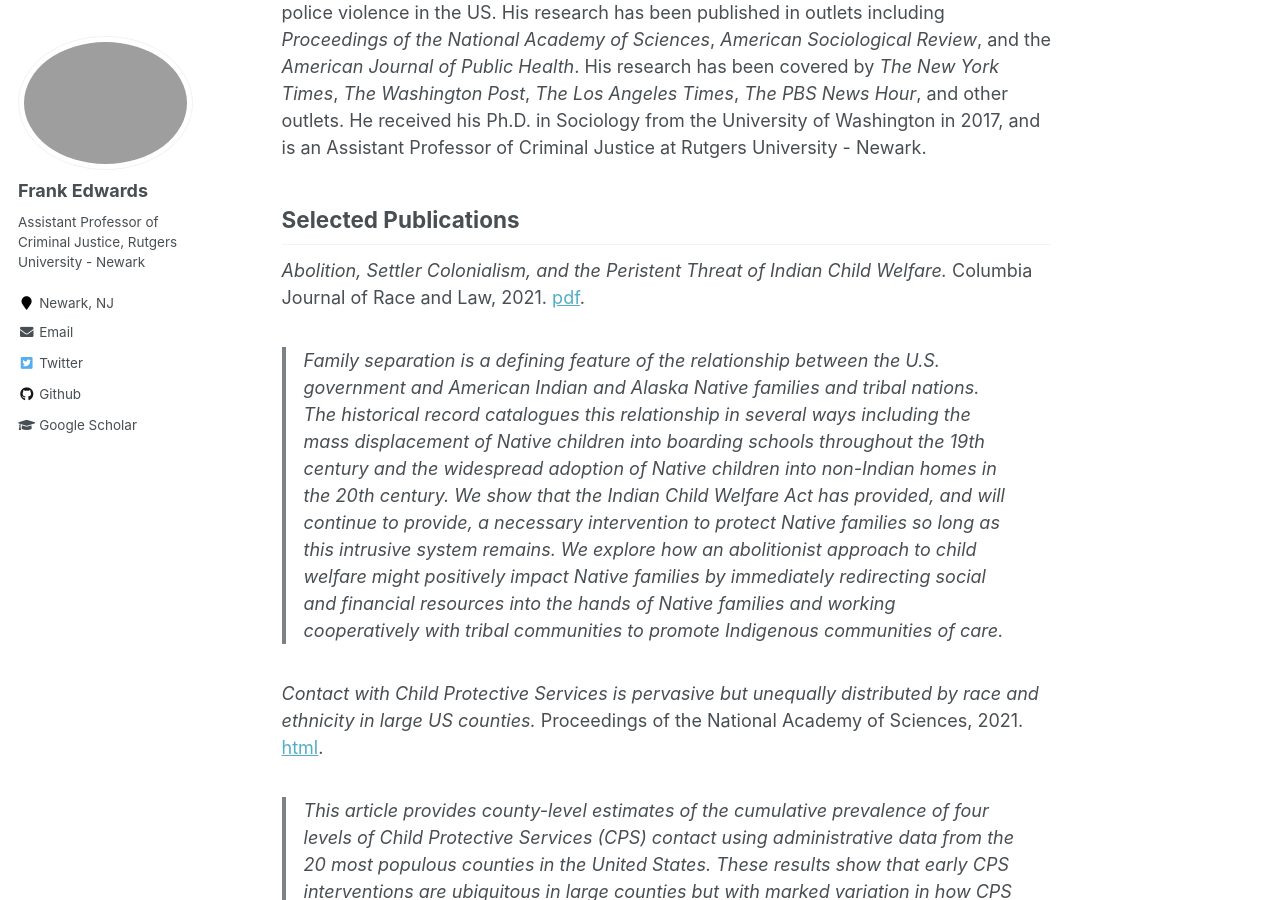
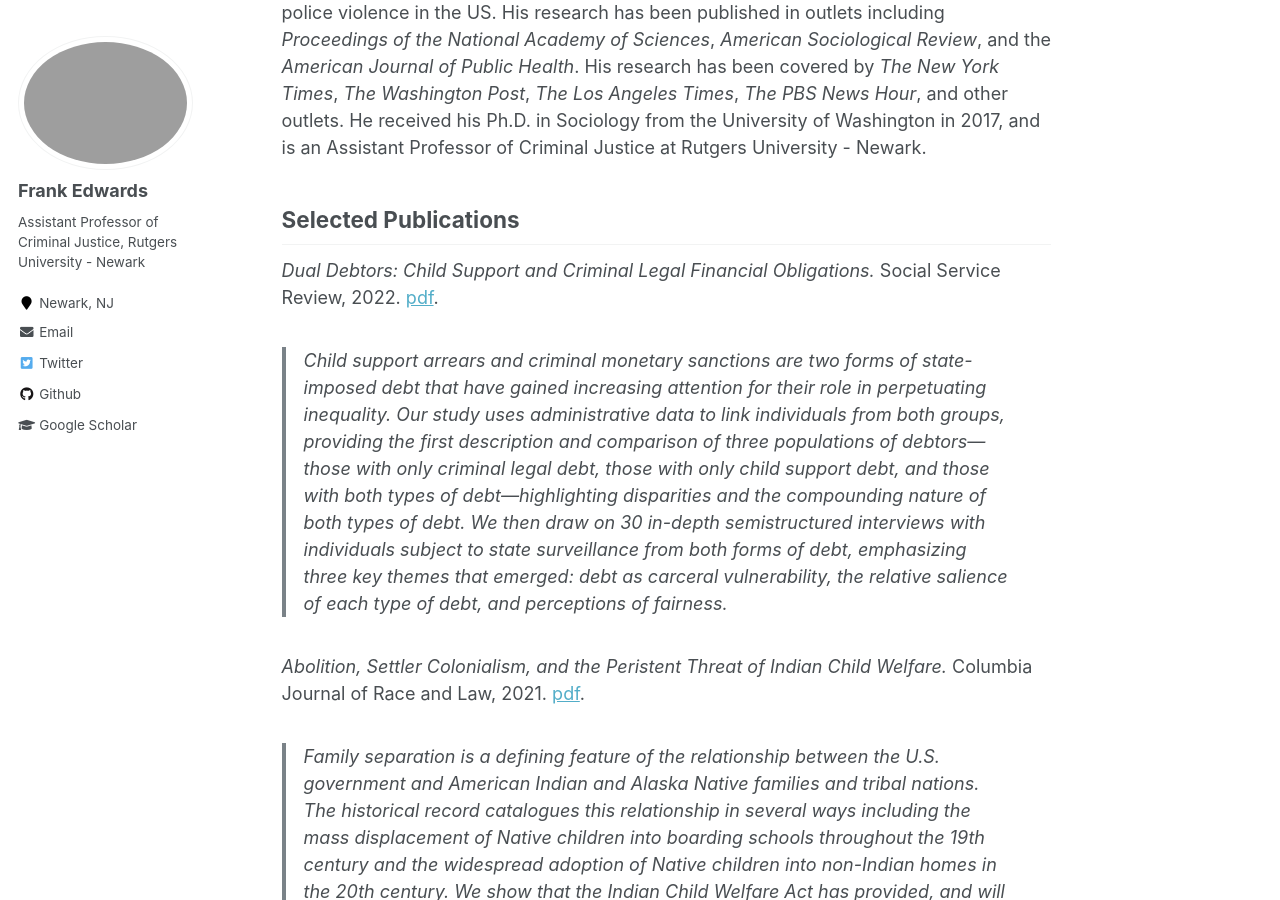
Before and after one commit to f-edwards/f-edwards.github.io, a Jekyll site: the page built from _pages/about.md, in a window 1280 px wide and 900 px high, scrolled down 349 px. Built offline with Jekyll 4.4.1, drawn with Linux system fonts in a browser that asks for light colours; comment, search, counter and statistics services are not loaded.

Commit message:
update pubs

```diff
--- a/_pages/about.md
+++ b/_pages/about.md
@@ -16,7 +16,11 @@ Frank Edwards is a sociologist broadly interested in social control, the welfare
 
 ## Selected Publications
 
-*Abolition, Settler Colonialism, and the Peristent Threat of Indian Child Welfare.* Columbia Journal of Race and Law, 2021. [pdf](https://journals.library.columbia.edu/index.php/cjrl/article/view/8744/4501).<!--  <span data-badge-popover="right" data-badge-type="2" data-doi="10.52214/cjrl.v11i3.8744" class="altmetric-embed" style ="display: inline-block"></span> -->
+*Dual Debtors: Child Support and Criminal Legal Financial Obligations.* Social Service Review, 2022. [pdf](https://drive.google.com/file/u/0/d/1E_vXTIjEt0CEZ4AedyYN2r-hZ-nPNiZq/view). <span data-badge-popover="right" data-badge-type="2" data-doi="10.1086/720016" class="altmetric-embed" style ="display: inline-block"></span>
+
+> Child support arrears and criminal monetary sanctions are two forms of state-imposed debt that have gained increasing attention for their role in perpetuating inequality. Our study uses administrative data to link individuals from both groups, providing the first description and comparison of three populations of debtors—those with only criminal legal debt, those with only child support debt, and those with both types of debt—highlighting disparities and the compounding nature of both types of debt. We then draw on 30 in-depth semistructured interviews with individuals subject to state surveillance from both forms of debt, emphasizing three key themes that emerged: debt as carceral vulnerability, the relative salience of each type of debt, and perceptions of fairness.
+
+*Abolition, Settler Colonialism, and the Peristent Threat of Indian Child Welfare.* Columbia Journal of Race and Law, 2021. [pdf](https://journals.library.columbia.edu/index.php/cjrl/article/view/8744/4501).<span data-badge-popover="right" data-badge-type="2" data-doi="10.52214/cjrl.v11i3.8744" class="altmetric-embed" style ="display: inline-block"></span>
 
 > Family separation is a defining feature of the relationship between the U.S. government and American Indian and Alaska Native families and tribal nations. The historical record catalogues this relationship in several ways including the mass displacement of Native children into boarding schools throughout the 19th century and the widespread adoption of Native children into non-Indian homes in the 20th century. We show that the Indian Child Welfare Act has provided, and will continue to provide, a necessary intervention to protect Native families so long as this intrusive system remains. We explore how an abolitionist approach to child welfare might positively impact Native families by immediately redirecting social and financial resources into the hands of Native families and working cooperatively with tribal communities to promote Indigenous communities of care.
 
```
